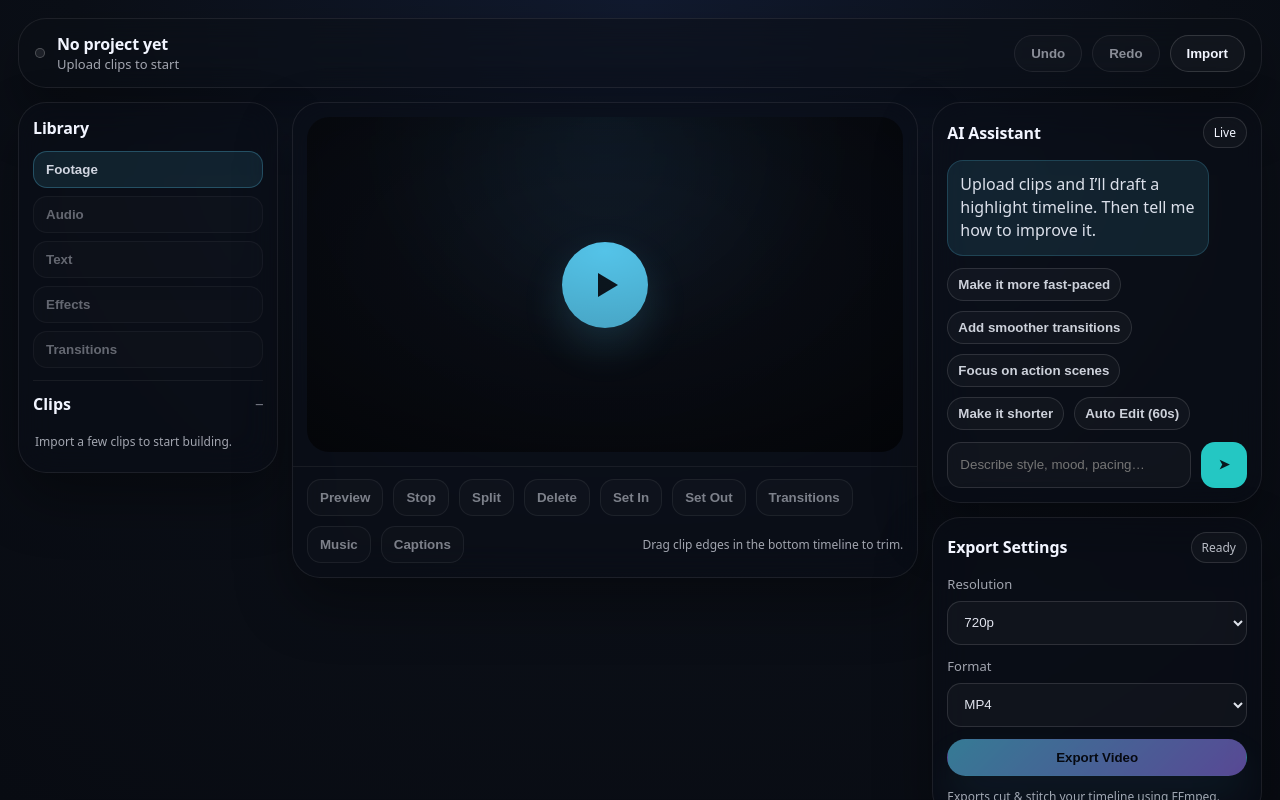
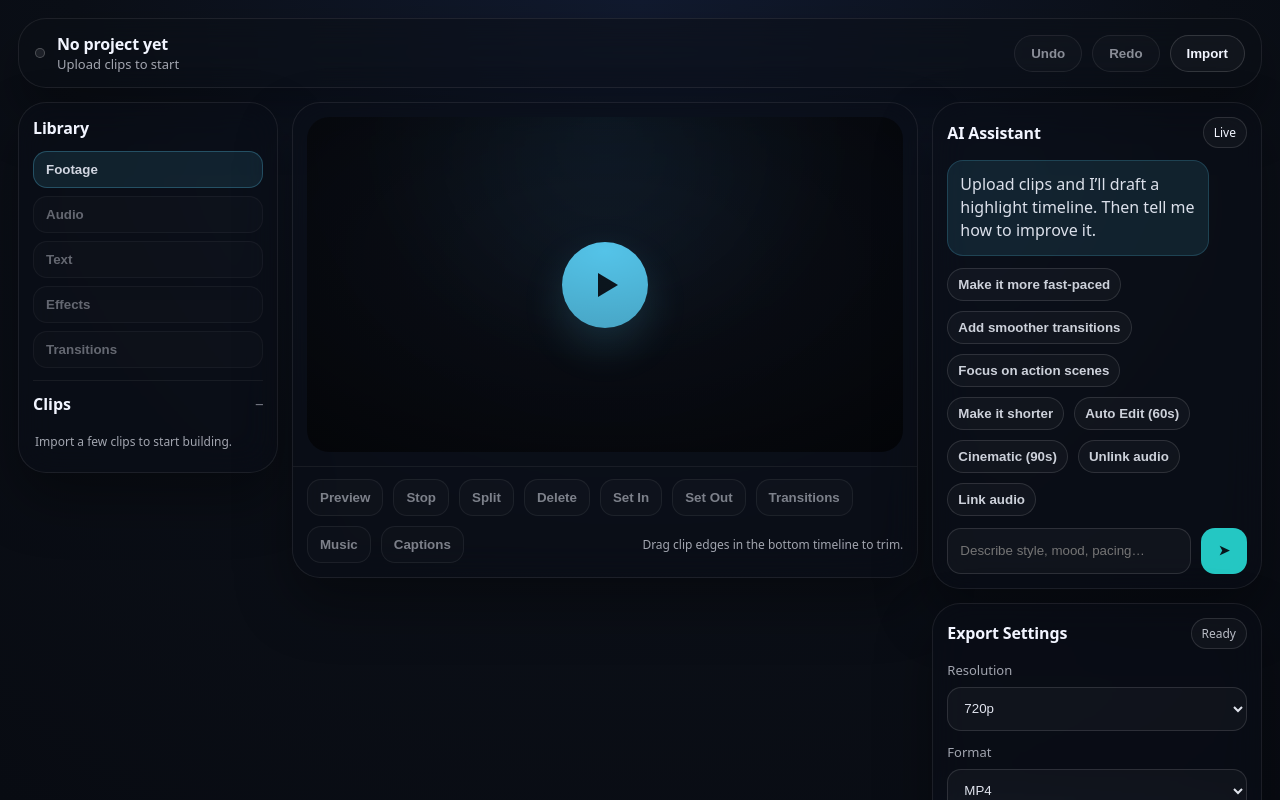
Before and after one commit to vidmartaj/clipgenius-studio, a Next.js app: page /studio in a window 1280 px wide. Shown: the top 800 px of the page. Built offline with nearby package versions, Linux system fonts and the light colour scheme.

Commit message:
Add more AI quick prompt chips

```diff
--- a/app/studio/page.tsx
+++ b/app/studio/page.tsx
@@ -1815,6 +1815,9 @@ export default function StudioPage() {
                 <button className="chip" onClick={() => sendToAssistant("Focus on action scenes")}>Focus on action scenes</button>
                 <button className="chip" onClick={() => sendToAssistant("Make it shorter")}>Make it shorter</button>
                 <button className="chip" onClick={() => sendToAssistant("Auto-edit a 60s fast highlight reel")}>Auto Edit (60s)</button>
+                <button className="chip" onClick={() => sendToAssistant("Make it cinematic and around 90 seconds")}>Cinematic (90s)</button>
+                <button className="chip" onClick={() => sendToAssistant("Unlink audio")}>Unlink audio</button>
+                <button className="chip" onClick={() => sendToAssistant("Link audio")}>Link audio</button>
               </div>
 
               <form
```
